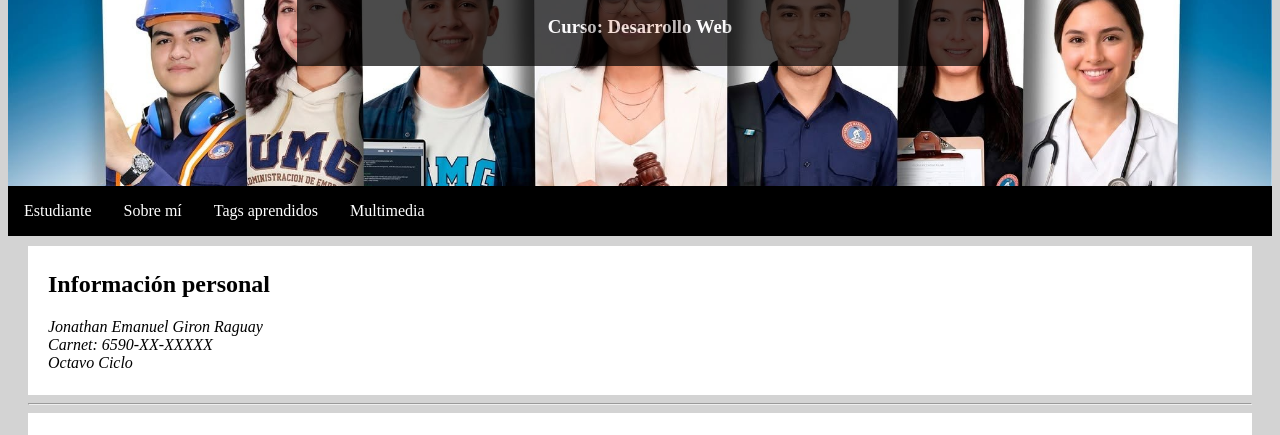
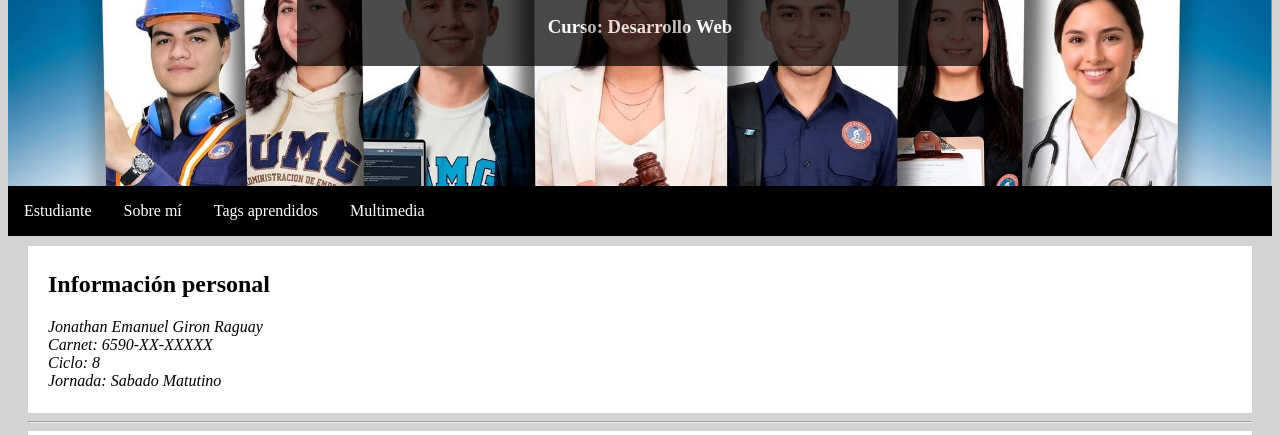
Before and after one commit to jegironDev/jegirondev.github.io, a plain HTML site: page index.html in a window 1280 px wide. Shown: the part 290-725 px from the top of the page. Drawn offline with Linux system fonts and the light colour scheme.

Commit message:
Actualización de información personal

```diff
--- a/index.html
+++ b/index.html
@@ -34,7 +34,8 @@
       <address>
         Jonathan Emanuel Giron Raguay<br>
         Carnet: 6590-XX-XXXXX<br>
-        Octavo Ciclo<br>
+        Ciclo: 8<br>
+        Jornada: Sabado Matutino<br>
       </address>
       <br>
     </section>
```
